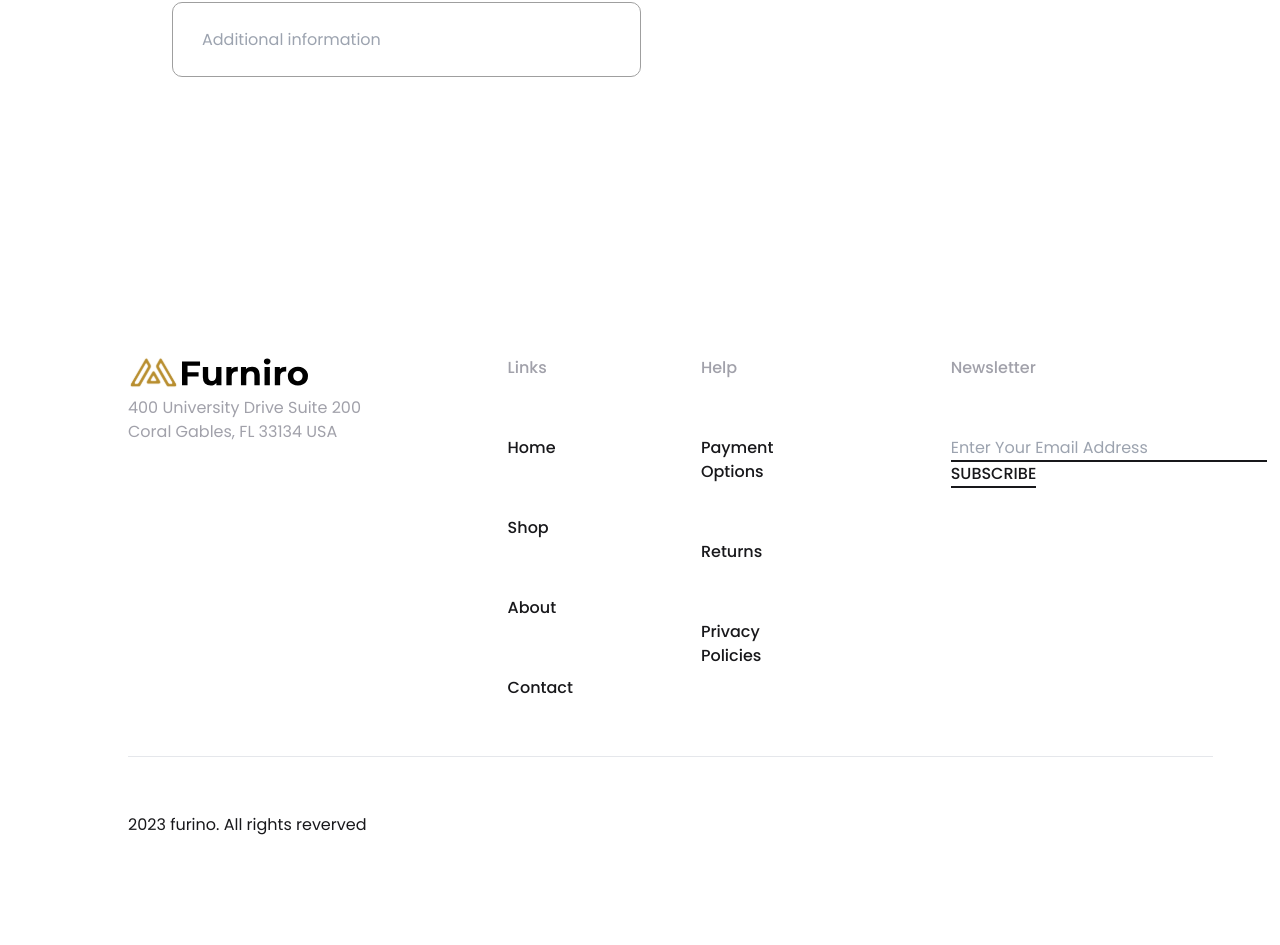
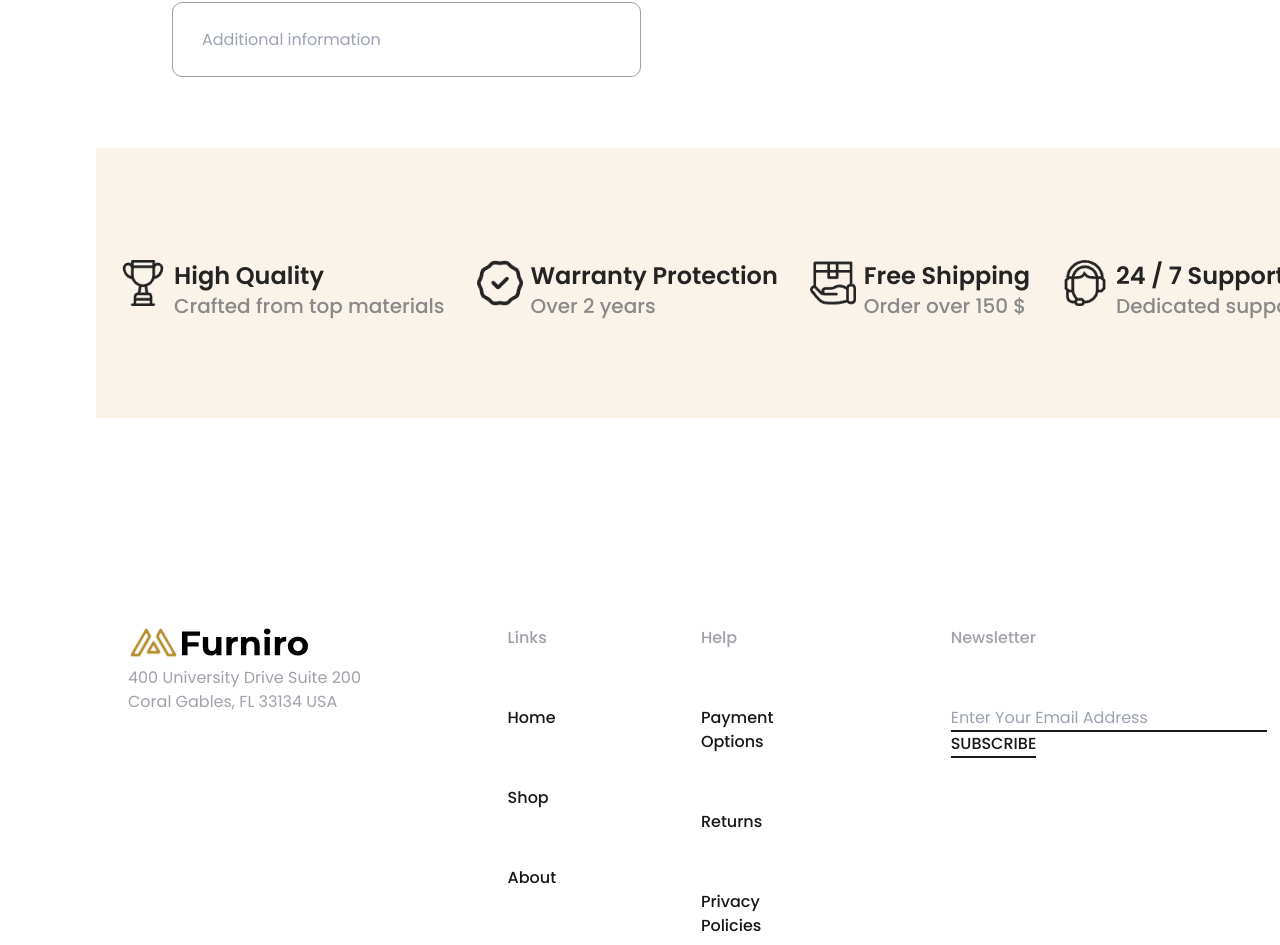
Before and after one commit to LizNgoNgoc/internetShop, a React (Create React App) app: page /checkout in a window 1280 px wide. Shown: the part 1882-2827 px from the top of the page. Before the commit the page ends 2775 px from the top, so only its background shows below. Built offline with nearby package versions, Linux system fonts and the light colour scheme.

Commit message:
add component

```diff
--- a/src/Pages/CheckoutPage.jsx
+++ b/src/Pages/CheckoutPage.jsx
@@ -1,4 +1,5 @@
 import { styleInp } from "./PagesStyles"
+import Garantees from "../Components/Garantees/Garantees"
 
 export default function Checkout() {
 
@@ -102,5 +103,6 @@ export default function Checkout() {
                 </div>
             </div>
          </form>
+         <Garantees/>
     </section>
 }
```
